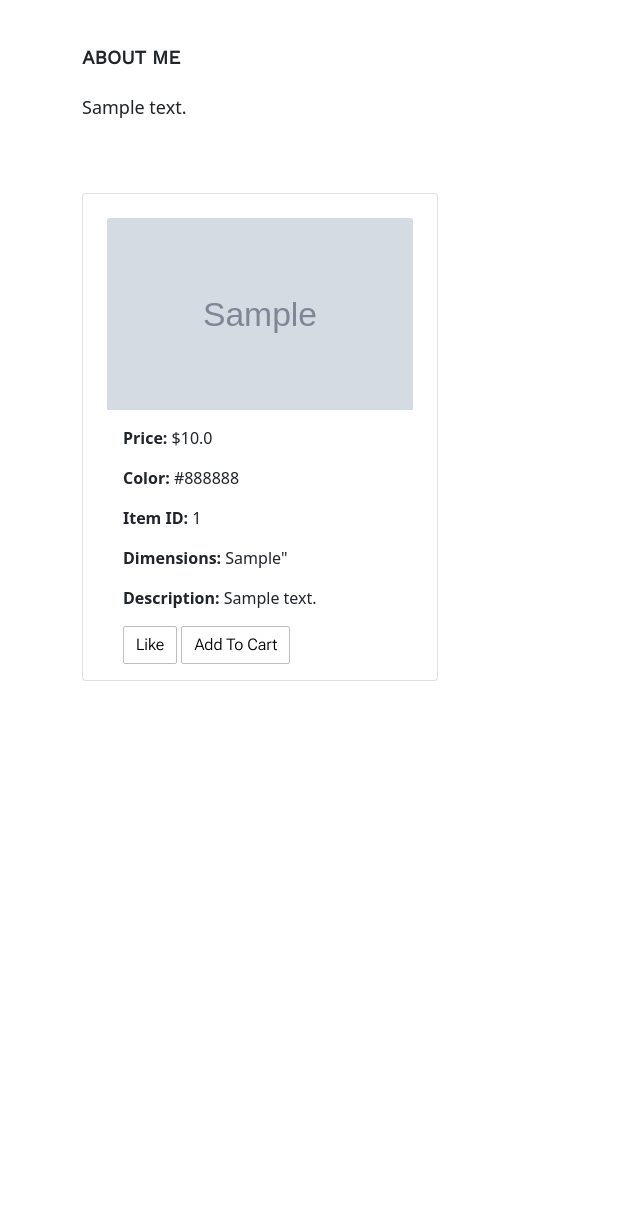
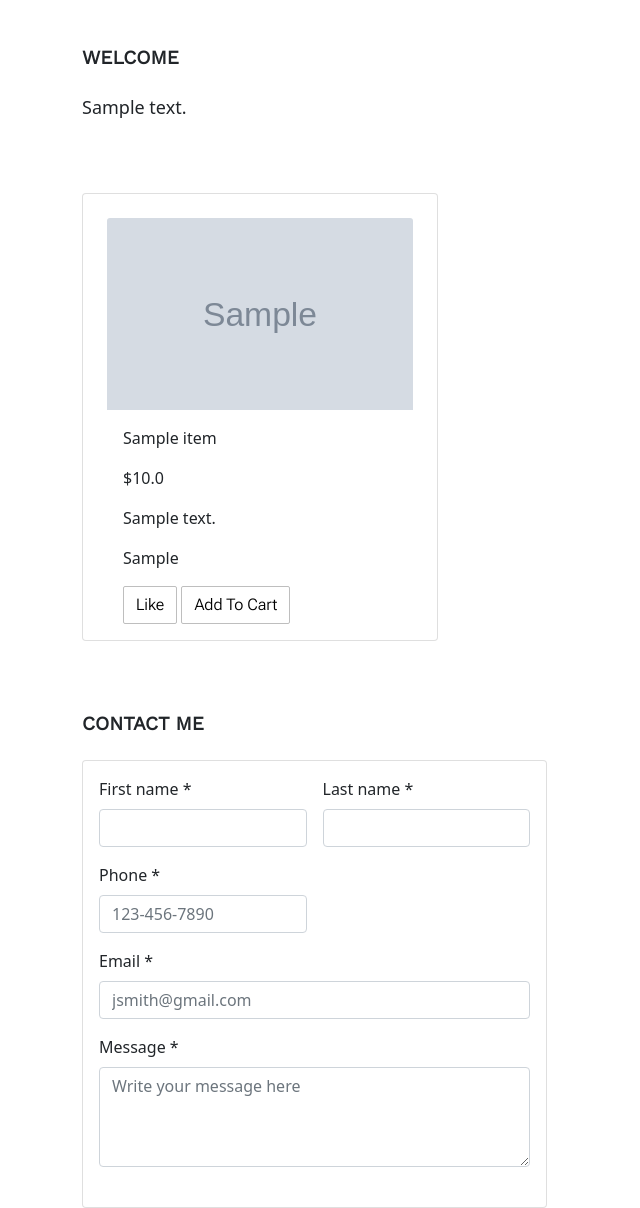
Before and after one commit to sandritaa/shirinart, a Flask app: page / in a window 1280 px wide. Shown: the part 609-1817 px from the top of the page, without its empty margins (0-640 px from the left). Before the commit the page ends 1290 px from the top, so only its background shows below. Run offline with Flask 2, Linux system fonts and the light colour scheme; tables that the repository leaves empty hold one stand-in row (values such as "Sample post"); grey boxes marked "Sample" are stand-in pictures; some libraries are stand-ins or nearby versions; some web fonts are replaced.

Commit message:
add contact form

```diff
--- a/crud.py
+++ b/crud.py
@@ -71,9 +71,9 @@ def get_item_by_id(item_id):
 
 
 # create new item
-def create_item(description, dimensions, price, date, color, in_stock, picture_path, artist_id):
+def create_item(description, dimensions, price, date, color, in_stock, picture_path, artist_id, name):
     return Item(description=description, dimensions=dimensions, price=price,
-                date=date, color=color, in_stock=in_stock, picture_path=picture_path, artist_id=artist_id)
+                date=date, color=color, in_stock=in_stock, picture_path=picture_path, artist_id=artist_id, name=name)
 
 
 # delete item by id
--- a/helper.py
+++ b/helper.py
@@ -222,7 +222,8 @@ def order_data(session):
                 'price': item.price,
                 'dimensions': item.dimensions,
                 'picture_path': item.picture_path,
-                'alias': item.artist.alias
+                'alias': item.artist.alias,
+                'name': item.name
             }
 
             # append this dictionary to the list originally created
@@ -241,7 +242,8 @@ def order_data(session):
                 'price': item.price,
                 'dimensions': item.dimensions,
                 'picture_path': item.picture_path,
-                'alias': item.artist.alias
+                'alias': item.artist.alias,
+                'name': item.name
             }
 
             # append this dictionary to the list originally created
--- a/model.py
+++ b/model.py
@@ -73,6 +73,7 @@ class Item(db.Model):
     color = db.Column(db.String)
     in_stock = db.Column(db.Boolean)
     picture_path = db.Column(db.String)
+    name = db.Column(db.String)
 
     # add foreign keys
     order_id = db.Column(db.Integer, db.ForeignKey(
@@ -88,7 +89,7 @@ class Item(db.Model):
     # class representation
 
     def __repr__(self):
-        return f'<Item item_id={self.item_id} price={self.price} date={self.date} color={self.color} dimensions={self.dimensions} description={self.description}  in_stock={self.in_stock}>'
+        return f'<Item item_id={self.item_id} price={self.price} date={self.date} color={self.color} dimensions={self.dimensions} description={self.description}  in_stock={self.in_stock}, name={self.name}>'
 
 
 # create favorite items class
--- a/seeddb.py
+++ b/seeddb.py
@@ -40,5 +40,5 @@ db.session.commit()
 items = mockdata['items']
 for item in items:
     db.session.add(crud.create_item(description=item['description'], dimensions=item['dimensions'], price=item['price'], date=datetime.strptime(
-        item['date'], "%Y-%m-%d"), color=item['color'], in_stock=item['in_stock'], picture_path=item['picture_path'], artist_id=item['artist_id']))
+        item['date'], "%Y-%m-%d"), color=item['color'], in_stock=item['in_stock'], picture_path=item['picture_path'], artist_id=item['artist_id'], name=item['name']))
 db.session.commit()
--- a/server.py
+++ b/server.py
@@ -272,6 +272,7 @@ def artist_add_item():
     color = request.form.get('color')
     in_stock = True
     picture_path = request.form.get('picture_path')
+    name = request.form.get('name')
 
     # convert date to right format
     date = datetime.strptime(date, "%Y-%m-%d")
@@ -281,7 +282,7 @@ def artist_add_item():
 
     # create a new item with the data from the form and the logged in artist (since an item belongs to an artist)
     item = crud.create_item(
-        description, dimensions, price, date, color, in_stock, picture_path, session['artist_id'])
+        description, dimensions, price, date, color, in_stock, picture_path, name, session['artist_id'])
     db.session.add(item)
     db.session.commit()
 
--- a/static/styles/index.css
+++ b/static/styles/index.css
@@ -10,6 +10,7 @@ h5 {
 .aboutArtist {
   font-size: 18px;
 }
+
 
 .navbar a:active,
 .navbar a:hover {
@@ -33,7 +34,8 @@ h5 {
   font-weight: 400;
 }
 
-.navbar-light .navbar-nav .nav-link {
+.navbar-nav,
+.nav-link {
   color: rgb(0, 0, 0);
 }
 
--- a/templates/base.html
+++ b/templates/base.html
@@ -20,8 +20,9 @@
 <body>
 
     <!-- NAVBAR -->
-    <nav style="--bs-breadcrumb-divider: '';" aria-label="breadcrumb">
-        <ol class="breadcrumb">
+    <!-- <nav style="--bs-breadcrumb-divider: '';" aria-label="breadcrumb"> -->
+    <ul class="navbar nav justify-content-end">
+        <!-- <ol class="breadcrumb"> -->
         <!-- <ul class="navbar-nav ms-auto flex-column"> -->
         <li class="nav-item">
             <a href="/" class="nav-link">home</a>
@@ -32,8 +33,12 @@
         <li class="nav-item">
             <a href="/cart" class="nav-link">cart</a>
         </li>
-        </ol>
-    </nav>
+        <li class="nav-item">
+            <a href="/about" class="nav-link">about me</a>
+        </li>
+        <!-- </ol> -->
+    </ul>
+    <!-- </nav> -->
 
     <!-- PAGE CONTENT -->
     <div class="bodyContent">
--- a/templates/home.html
+++ b/templates/home.html
@@ -36,7 +36,7 @@
     <h1 class="mainHeading">{{ artist.fname + ' ' + artist.lname }}</h1>
 </div> -->
 <div class="container pt-5">
-    <h3>About me</h3>
+    <h3>Welcome</h3>
     <p class="aboutArtist lead my-4">{{ artist.about }}</p>
 </div>
 
@@ -51,13 +51,14 @@
             <div class="card pt-4 px-4">
                 <img class="card-img-top" src="{{ item.picture_path }}">
                 <div class="card-body">
-                    <p><b>Price: </b>${{item.price}}</p>
-                    <p><b>Color: </b>{{item.color}}</p>
-                    <p><b>Item ID: </b>{{item.item_id}}</p>
-                    <p><b>Dimensions: </b>{{item.dimensions}}"</p>
-                    <p><b>Description: </b>{{item.description}}</p>
+
+                    <p>{{item.name}}</p>
+                    <p>${{item.price}}</p>
+                    <p>{{item.description}}</p>
+                    <p>{{ item.dimensions}}</p>
+
                     <button type="button" id='{{ "buttonLike" + "_" + (item.item_id) | string }}'
-                        class='itemLikeButton customButton btn btn-light'>{{
+                        class='itemLikeButton customButton btn btn-light'> {{
                     button_like_label[item.item_id] }}</button>
                     <button type="button" id='{{ "buttonCart" + "_" + (item.item_id) | string }}'
                         class="itemCartButton customButton btn btn-light">{{
@@ -70,6 +71,57 @@
         {% endfor %}
     </div>
 </div>
+<!--
+<div class="container pt-5">
+
+    <h3>About me</h3>
+</div> -->
+
+
+<div class="container pt-5">
+    <h3>Contact me</h3>
+    <!-- <div class="row justify-content-center"> -->
+    <div class="col-5">
+        <div class="mt-4">
+            <div class="card pb-4">
+                <div class="card-body">
+                    <!-- send post request to server to create new item and update database when added -->
+                    <form action='/profile' method="POST" class="row g-3">
+                        <div class="col-md-6">
+                            <label for="inputFname" class="form-label">First name *</label>
+                            <input type="text" class="form-control" id="inputFname" name="fname" required minlength='1'
+                                maxlength='50'>
+                        </div>
+                        <div class="col-md-6">
+                            <label for="inputLname" class="form-label">Last name *</label>
+                            <input type="text" class="form-control" id="inputLname" name="lname" required minlength='1'
+                                maxlength='50'>
+                        </div>
+                        <div class="col-md-6">
+                            <label for="inputPhone" class="form-label">Phone *</label>
+                            <input type="text" class="form-control" id="inputPhone" placeholder="123-456-7890"
+                                name="phone" required minlength='1' maxlength='50'>
+                        </div>
+                        <div class="md-6">
+                            <label for="email" class="form-label">Email * </label>
+                            <input type="email" class="form-control" id="emaillog" placeholder="jsmith@gmail.com"
+                                name="email" required minlength='1' maxlength='50'>
+                        </div>
+                        <div class="md-6">
+                            <label for="message" class="form-label">Message * </label>
+                            <textarea class="form-control" placeholder="Write your message here" id="floatingTextarea2"
+                                style="height: 100px"></textarea>
+                        </div>
+
+                    </form>
+                </div>
+            </div>
+        </div>
+    </div>
+    <!-- </div> -->
+</div>
+
+<!-- </div> -->
 
 <script src="/static/js/ajax.js"></script>
 <script src="https://code.jquery.com/jquery-3.6.0.min.js"></script>
```
Also changed, not shown: static/data/mockdata.json (+8 -1 lines). Lines whose indentation alone changed are shown as unchanged.
